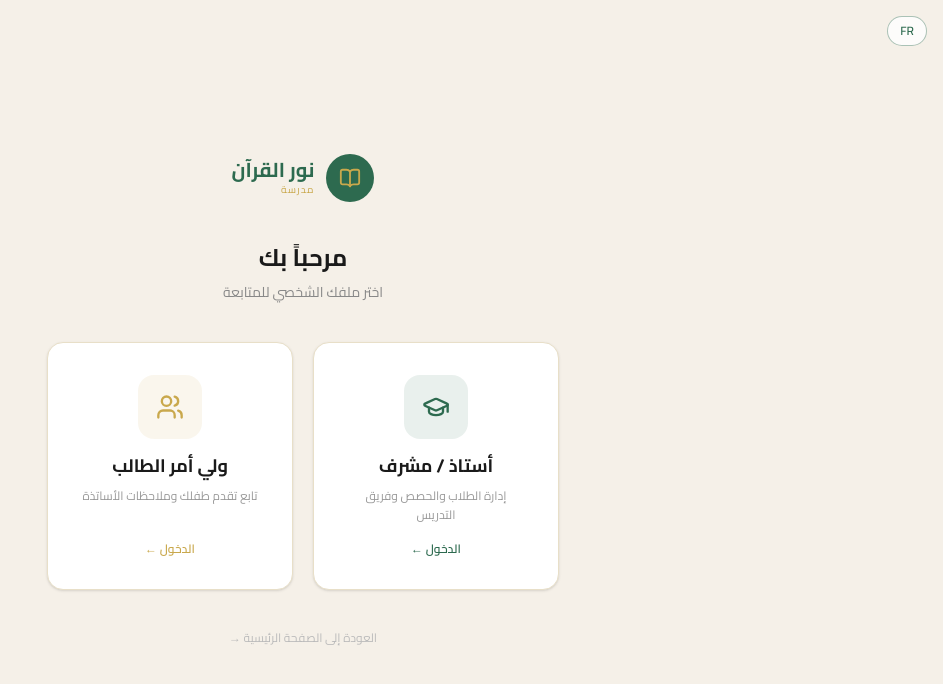
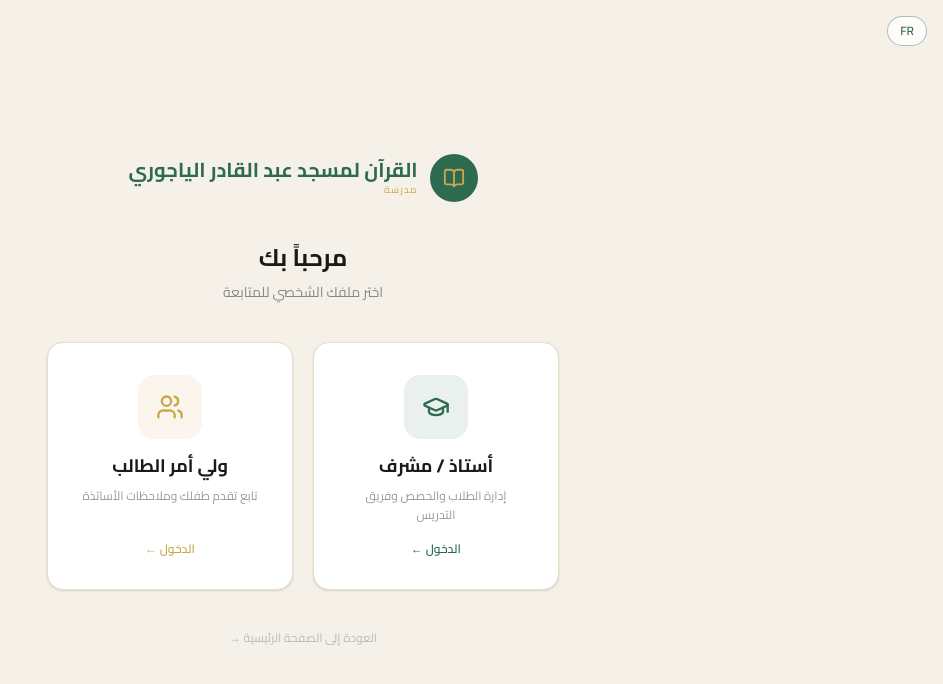
Before and after one commit to Faycalkhh/SchoolWebsite, a Next.js app: page /login in a window 1280 px wide. Shown: the top 684 px of the page, without its empty margins (337-1280 px from the left). Built offline with nearby package versions, Linux system fonts and the light colour scheme; no server answers; a web font is replaced by a local one.

Commit message:
nur->yajouri

```diff
--- a/src/app/login/page.tsx
+++ b/src/app/login/page.tsx
@@ -43,7 +43,7 @@ export default function LoginSelect() {
         </div>
         <div>
           <div className="font-bold text-xl text-[#2d6a4f] leading-none">
-            {lang === "ar" ? "نور القرآن" : "Nur Al-Quran"}
+            {lang === "ar" ? "القرآن لمسجد عبد القادر الياجوري" : "coranique de la mosquée Abdelkader El Yajouri"}
           </div>
           <div className="text-[10px] text-[#c9a84c] tracking-widest uppercase mt-0.5">
             {lang === "ar" ? "مدرسة" : "École"}
--- a/src/app/login/parent/page.tsx
+++ b/src/app/login/parent/page.tsx
@@ -20,9 +20,6 @@ const t = {
     submit: "تسجيل الدخول",
     loading: "جارٍ الدخول...",
     error: "البريد الإلكتروني أو كلمة المرور غير صحيحة.",
-    demoTitle: "حساب تجريبي",
-    demoEmail: "البريد:",
-    demoPass: "كلمة المرور:",
     back: "→ تغيير الملف الشخصي",
   },
   fr: {
@@ -84,7 +81,7 @@ export default function ParentLogin() {
                 <BookOpen size={18} className="text-[#c9a84c]" />
               </div>
               <span className="font-bold text-[#2d6a4f] text-lg">
-                {lang === "ar" ? "نور القرآن" : "Nur Al-Quran"}
+                {lang === "ar" ? "القرآن لمسجد عبد القادر الياجوري" : "coranique de la mosquée Abdelkader El Yajouri"}
               </span>
             </Link>
             <div className="flex items-center justify-center gap-2 mb-2">
--- a/src/app/login/professor/page.tsx
+++ b/src/app/login/professor/page.tsx
@@ -84,7 +84,7 @@ export default function ProfessorLogin() {
                 <BookOpen size={18} className="text-[#c9a84c]" />
               </div>
               <span className="font-bold text-[#2d6a4f] text-lg">
-                {lang === "ar" ? "نور القرآن" : "Nur Al-Quran"}
+                {lang === "ar" ? "القرآن لمسجد عبد القادر الياجوري" : "coranique de la mosquée Abdelkader El Yajouri"}
               </span>
             </Link>
             <div className="flex items-center justify-center gap-2 mb-2">
--- a/src/translations/ar.ts
+++ b/src/translations/ar.ts
@@ -75,7 +75,7 @@ const ar = {
     phoneLabel: "الهاتف",
     phoneValue: "+213 659 21 45 90",
     emailLabel: "البريد الإلكتروني",
-    emailValue: "info@nuralquran.edu",
+    emailValue: "contact@el-yajouri.com",
     hoursLabel: "ساعات العمل",
     formName: "الاسم الكامل",
     formNamePh: "اسمك الكامل",
--- a/src/translations/fr.ts
+++ b/src/translations/fr.ts
@@ -77,7 +77,7 @@ const fr: Translations = {
     phoneLabel: "Téléphone",
     phoneValue: "+213 659 21 45 90",
     emailLabel: "Email",
-    emailValue: "info@nuralquran.edu",
+    emailValue: "contact@el-yajouri.com",
     hoursLabel: "Horaires",
     hoursValue: "Sam – Jeu : 8h – 20h",
     formName: "Nom complet",
```
